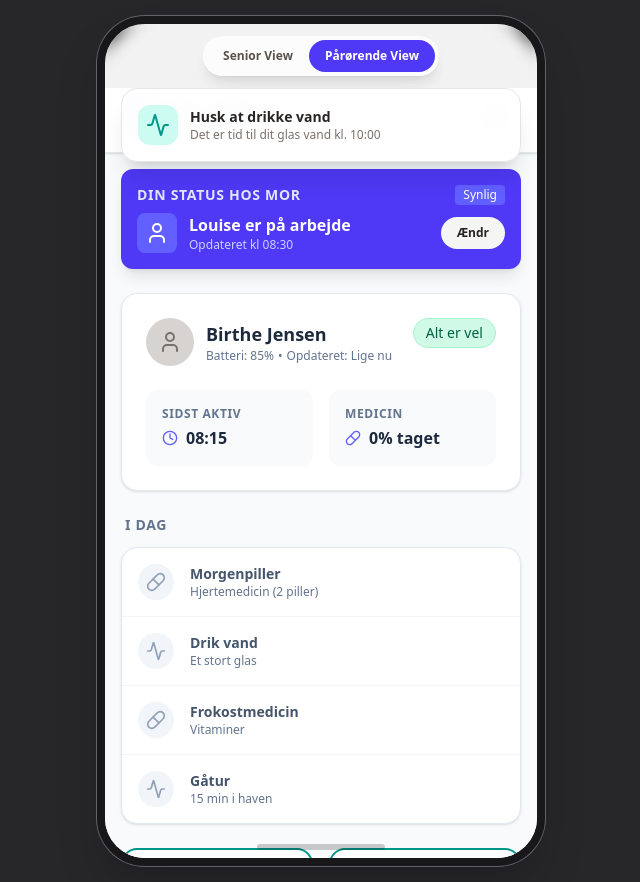
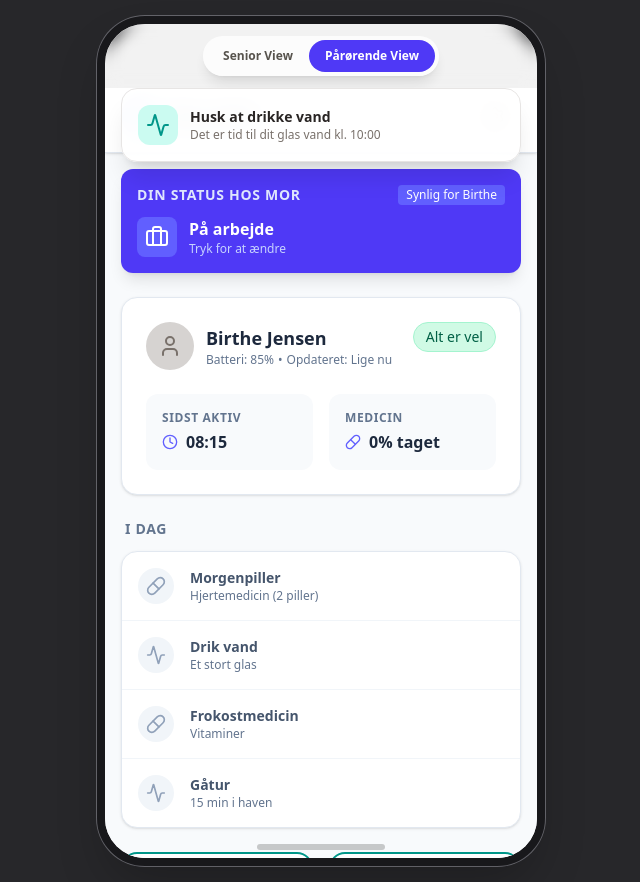
Before and after one commit to DinkoJuric/aeldrebagen, a React (Vite) app in the folder tryg-app/: page / in a window 1280 px wide. Both pictures are taken after a click on the button "Pårørende View". Shown: the whole page, without its empty margins (319-959 px from the left). Built offline with nearby package versions, Linux system fonts and the light colour scheme.

Commit message:
feat: Add two-way family status (anti-surveillance reciprocity) - FamilyStatusCard.jsx with 5 status options - Senior sees Louise's status in SeniorView - Relative can change status via StatusSelector - localStorage persistence for status sync

```diff
--- a/tryg-app/src/App.jsx
+++ b/tryg-app/src/App.jsx
@@ -12,6 +12,7 @@ export default function TrygApp() {
   const [tasks, setTasks] = useLocalStorage('tryg-tasks', INITIAL_TASKS);
   const [lastCheckIn, setLastCheckIn] = useLocalStorage('tryg-checkin', null);
   const [symptomLogs, setSymptomLogs] = useLocalStorage('tryg-symptoms', []);
+  const [familyStatus, setFamilyStatus] = useLocalStorage('tryg-family-status', 'work');
   const [notification, setNotification] = useState(null);
 
   // Simulated notification after 5 seconds
@@ -126,6 +127,7 @@ export default function TrygApp() {
               toggleTask={toggleTask}
               updateStatus={handleCheckIn}
               addSymptom={addSymptom}
+              familyStatus={familyStatus}
             />
           ) : (
             <RelativeView
@@ -134,6 +136,8 @@ export default function TrygApp() {
               lastCheckIn={lastCheckIn}
               symptomLogs={symptomLogs}
               onAddTask={handleAddTaskFromRelative}
+              familyStatus={familyStatus}
+              onFamilyStatusChange={setFamilyStatus}
             />
           )}
         </div>
--- /dev/null
+++ b/tryg-app/src/components/FamilyStatusCard.jsx
@@ -0,0 +1,84 @@
+import React from 'react';
+import { Briefcase, Home, Car, Coffee, Moon } from 'lucide-react';
+
+// Family member status options
+const STATUS_OPTIONS = [
+    { id: 'work', label: 'På arbejde', icon: Briefcase, color: 'bg-indigo-100 text-indigo-600' },
+    { id: 'home', label: 'Hjemme', icon: Home, color: 'bg-green-100 text-green-600' },
+    { id: 'traveling', label: 'Undervejs', icon: Car, color: 'bg-amber-100 text-amber-600' },
+    { id: 'available', label: 'Har tid til en snak', icon: Coffee, color: 'bg-teal-100 text-teal-600' },
+    { id: 'busy', label: 'Optaget', icon: Moon, color: 'bg-stone-100 text-stone-500' },
+];
+
+// What the SENIOR sees about their family member
+export const FamilyStatusCard = ({ familyStatus, familyName = 'Louise' }) => {
+    const status = STATUS_OPTIONS.find(s => s.id === familyStatus) || STATUS_OPTIONS[0];
+    const StatusIcon = status.icon;
+
+    // Format current time for "last updated"
+    const now = new Date();
+    const timeString = now.getHours().toString().padStart(2, '0') + ':' +
+        now.getMinutes().toString().padStart(2, '0');
+
+    return (
+        <div className="bg-white rounded-2xl p-4 shadow-sm border-2 border-indigo-100 mb-4">
+            <div className="flex items-center gap-3">
+                {/* Avatar */}
+                <div className="w-12 h-12 bg-indigo-100 rounded-full flex items-center justify-center text-indigo-700 font-bold text-lg">
+                    {familyName.charAt(0)}
+                </div>
+
+                {/* Status info */}
+                <div className="flex-1">
+                    <div className="flex items-center gap-2">
+                        <span className="font-semibold text-stone-800">{familyName}</span>
+                        <div className={`p-1 rounded-lg ${status.color}`}>
+                            <StatusIcon className="w-4 h-4" />
+                        </div>
+                    </div>
+                    <p className="text-stone-500 text-sm">{status.label}</p>
+                </div>
+
+                {/* Time indicator */}
+                <div className="text-right">
+                    <p className="text-xs text-stone-400">Opdateret</p>
+                    <p className="text-sm font-medium text-stone-600">{timeString}</p>
+                </div>
+            </div>
+        </div>
+    );
+};
+
+// Status selector for RELATIVE to set their status
+export const StatusSelector = ({ currentStatus, onStatusChange }) => {
+    return (
+        <div className="grid grid-cols-5 gap-2">
+            {STATUS_OPTIONS.map(status => {
+                const StatusIcon = status.icon;
+                const isActive = currentStatus === status.id;
+
+                return (
+                    <button
+                        key={status.id}
+                        onClick={() => onStatusChange(status.id)}
+                        className={`
+                            flex flex-col items-center gap-1 p-2 rounded-xl transition-all
+                            ${isActive
+                                ? `${status.color} ring-2 ring-offset-1 ring-indigo-400`
+                                : 'bg-white hover:bg-stone-50 border border-stone-200'
+                            }
+                        `}
+                    >
+                        <StatusIcon className={`w-5 h-5 ${isActive ? '' : 'text-stone-400'}`} />
+                        <span className={`text-[10px] font-medium ${isActive ? '' : 'text-stone-500'}`}>
+                            {status.label.split(' ')[0]}
+                        </span>
+                    </button>
+                );
+            })}
+        </div>
+    );
+};
+
+export { STATUS_OPTIONS };
+export default FamilyStatusCard;
--- a/tryg-app/src/components/RelativeView.jsx
+++ b/tryg-app/src/components/RelativeView.jsx
@@ -11,11 +11,13 @@ import {
 } from 'lucide-react';
 import { Button } from './ui/Button';
 import { Modal } from './ui/Modal';
+import { StatusSelector, STATUS_OPTIONS } from './FamilyStatusCard';
 
-export const RelativeView = ({ tasks, profile, lastCheckIn, symptomLogs, onAddTask }) => {
+export const RelativeView = ({ tasks, profile, lastCheckIn, symptomLogs, onAddTask, familyStatus, onFamilyStatusChange }) => {
     const [showAddModal, setShowAddModal] = useState(false);
     const [showReport, setShowReport] = useState(false);
     const [newTaskTitle, setNewTaskTitle] = useState('');
+    const [showStatusPicker, setShowStatusPicker] = useState(false);
 
     const completionRate = tasks.length > 0
         ? Math.round((tasks.filter(t => t.completed).length / tasks.length) * 100)
@@ -34,6 +36,10 @@ export const RelativeView = ({ tasks, profile, lastCheckIn, symptomLogs, onAddTa
         setShowAddModal(false);
     };
 
+    // Get current status info
+    const currentStatusInfo = STATUS_OPTIONS.find(s => s.id === familyStatus) || STATUS_OPTIONS[0];
+    const StatusIcon = currentStatusInfo.icon;
+
     return (
         <div className="flex flex-col h-full bg-slate-50 relative">
             {/* Header */}
@@ -51,22 +57,34 @@ export const RelativeView = ({ tasks, profile, lastCheckIn, symptomLogs, onAddTa
 
             <main className="p-4 space-y-6 overflow-y-auto pb-24">
 
-                {/* Reciprocity Feature: Status Sharing */}
+                {/* Reciprocity Feature: Status Sharing - Now with picker */}
                 <div className="bg-indigo-600 rounded-xl p-4 text-white shadow-lg">
-                    <div className="flex justify-between items-center mb-2">
+                    <div className="flex justify-between items-center mb-3">
                         <h3 className="font-bold text-indigo-100 text-sm uppercase tracking-wider">Din status hos mor</h3>
-                        <span className="bg-indigo-500 px-2 py-0.5 rounded text-xs">Synlig</span>
+                        <span className="bg-indigo-500 px-2 py-0.5 rounded text-xs">Synlig for Birthe</span>
                     </div>
-                    <div className="flex items-center gap-3">
-                        <div className="p-2 bg-indigo-500 rounded-lg">
-                            <User className="w-6 h-6 text-white" />
+
+                    {showStatusPicker ? (
+                        <div className="bg-white/10 rounded-xl p-3">
+                            <StatusSelector
+                                currentStatus={familyStatus}
+                                onStatusChange={(newStatus) => {
+                                    onFamilyStatusChange(newStatus);
+                                    setShowStatusPicker(false);
+                                }}
+                            />
                         </div>
-                        <div>
-                            <p className="font-bold">Louise er på arbejde</p>
-                            <p className="text-indigo-200 text-xs">Opdateret kl 08:30</p>
+                    ) : (
+                        <div className="flex items-center gap-3" onClick={() => setShowStatusPicker(true)}>
+                            <div className="p-2 bg-indigo-500 rounded-lg">
+                                <StatusIcon className="w-6 h-6 text-white" />
+                            </div>
+                            <div className="flex-1">
+                                <p className="font-bold">{currentStatusInfo.label}</p>
+                                <p className="text-indigo-200 text-xs">Tryk for at ændre</p>
+                            </div>
                         </div>
-                        <Button size="small" variant="secondary" className="ml-auto h-8 text-xs">Ændr</Button>
-                    </div>
+                    )}
                 </div>
 
                 {/* Peace of Mind Status Card */}
--- a/tryg-app/src/components/SeniorView.jsx
+++ b/tryg-app/src/components/SeniorView.jsx
@@ -13,9 +13,10 @@ import {
 } from 'lucide-react';
 import { Button } from './ui/Button';
 import { Modal } from './ui/Modal';
+import { FamilyStatusCard } from './FamilyStatusCard';
 import { SYMPTOMS_LIST } from '../data/constants';
 
-export const SeniorView = ({ tasks, toggleTask, updateStatus, addSymptom }) => {
+export const SeniorView = ({ tasks, toggleTask, updateStatus, addSymptom, familyStatus }) => {
     const [showCallModal, setShowCallModal] = useState(false);
     const [showSymptomModal, setShowSymptomModal] = useState(false);
     const [activePeriod, setActivePeriod] = useState('morgen');
@@ -117,6 +118,9 @@ export const SeniorView = ({ tasks, toggleTask, updateStatus, addSymptom }) => {
 
             {/* Main Content - Scrollable */}
             <main className="flex-1 overflow-y-auto p-4 space-y-2 pb-24">
+
+                {/* Family Status - Reciprocity: Senior sees what family is doing */}
+                <FamilyStatusCard familyStatus={familyStatus} familyName="Louise" />
 
                 {/* Reward Card (Behavioral Hook) */}
                 <div className={`
```
Also changed, not shown: 1 other file (tests, documents, lock files or other folders).
